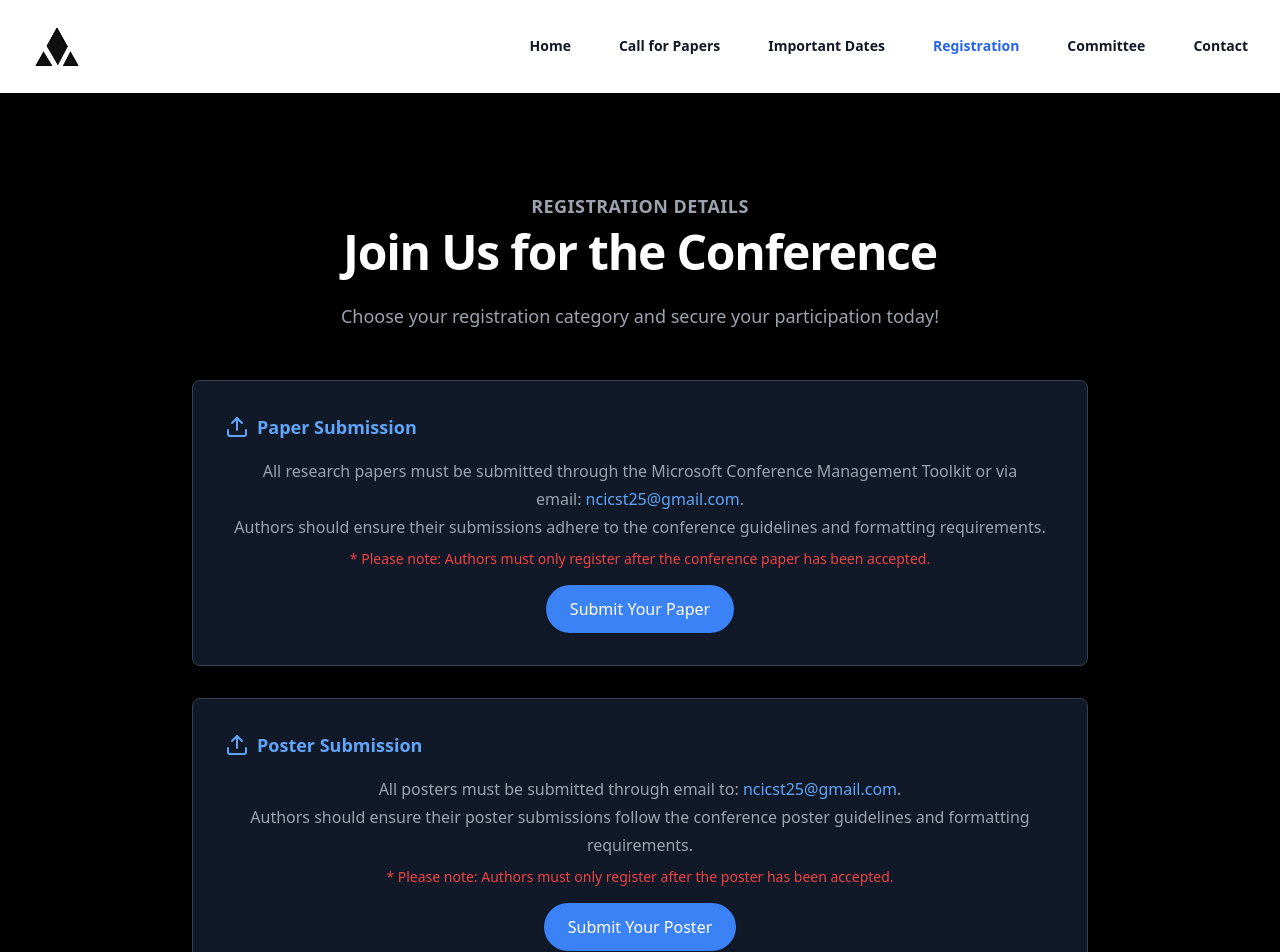
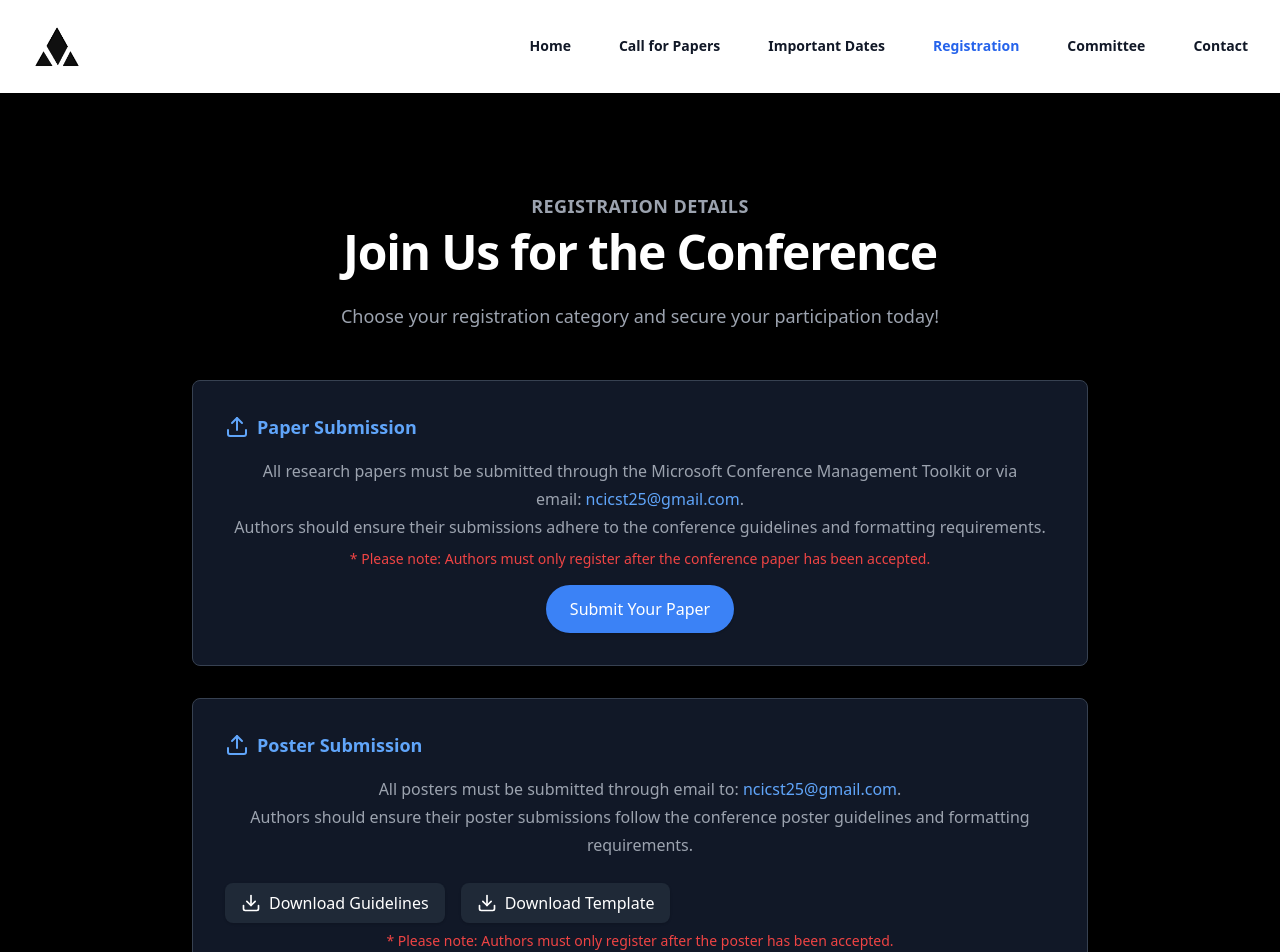
Before and after one commit to GVN101/conference-website, a React (Vite) app in the folder project/: page /registration in a window 1280 px wide. Shown: the top 952 px of the page. Built offline with nearby package versions, Linux system fonts and the light colour scheme.

Commit message:
added template button

```diff
--- a/project/src/pages/Registration.tsx
+++ b/project/src/pages/Registration.tsx
@@ -1,5 +1,5 @@
 
-import { ArrowUpRight, Upload } from 'lucide-react';
+import { ArrowUpRight, Upload, Download } from 'lucide-react';
 import { motion } from 'framer-motion';
 
 interface Category {
@@ -129,6 +129,14 @@ export default function Registration() {
                 <br />
                 Authors should ensure their poster submissions follow the conference poster guidelines and formatting requirements.
               </p>
+              <div className="mt-6 flex flex-col sm:flex-row gap-4">
+              <a href="\images\guidelines_poster.png" download className="flex items-center justify-center bg-gray-800 hover:bg-gray-700 text-white font-medium px-4 py-2 rounded-lg shadow transition">
+                <Download className="mr-2 h-5 w-5" /> Download Guidelines
+              </a>
+              <a href="/images/poster_template.png" download className="flex items-center justify-center bg-gray-800 hover:bg-gray-700 text-white font-medium px-4 py-2 rounded-lg shadow transition">
+                <Download className="mr-2 h-5 w-5" /> Download Template
+              </a>
+              </div>
               <p className="mt-2 text-sm text-red-500 font-medium">
                 * Please note: Authors must only register after the poster has been accepted.
               </p>
@@ -175,3 +183,173 @@ export default function Registration() {
     </div>
   );
 }
+
+// import { ArrowUpRight, Upload, Download } from 'lucide-react';
+// import { motion } from 'framer-motion';
+
+// interface Category {
+//   name: string;
+//   price: string;
+// }
+
+// interface RegistrationType {
+//   type: string;
+//   categories: Category[];
+//   registrationLink?: string;
+// }
+
+// interface RegistrationButtonProps {
+//   link?: string;
+//   isDisabled?: boolean;
+// }
+
+// const registrationTypes: RegistrationType[] = [
+//   {
+//     type: 'Paper Presentation',
+//     categories: [
+//       { name: 'Faculty / Research Scholars', price: '₹1,000.00' },
+//       { name: 'UG / PG students', price: '₹750.00' },
+//       { name: 'Industry / R&D Institutes', price: '₹2,000.00' },
+//     ],
+//     registrationLink: 'https://forms.gle/J1bqNB7tz96GxRrE7',
+//   },
+//   {
+//     type: 'Poster Presentation',
+//     categories: [
+//       { name: 'Faculty / Research Scholars', price: '₹500.00' },
+//       { name: 'UG / PG students', price: '₹250.00' },
+//     ],
+//     registrationLink: 'https://forms.gle/MoX7mfDyo1hGyr1VA',
+//   },
+//   {
+//     type: 'Workshop Registration',
+//     categories: [{ name: 'All participants', price: '₹500.00' }],
+//   },
+// ];
+
+// export default function Registration() {
+//   const RegistrationButton = ({ link, isDisabled }: RegistrationButtonProps) =>
+//     isDisabled ? (
+//       <span className="inline-flex items-center justify-center rounded-md bg-gray-600 px-6 py-3 text-base font-medium text-gray-300 shadow-md w-full cursor-not-allowed">
+//         Available Soon
+//       </span>
+//     ) : (
+//       <a
+//         href={link}
+//         target="_blank"
+//         rel="noopener noreferrer"
+//         className="inline-flex items-center justify-center rounded-md bg-blue-500 px-6 py-3 text-base font-medium text-white shadow-md hover:bg-blue-600 transition-colors duration-300 w-full"
+//       >
+//         Register Now
+//         <ArrowUpRight className="ml-2 h-5 w-5 text-white" />
+//       </a>
+//     );
+
+//   return (
+//     <div className="bg-black py-24 sm:py-32 text-white">
+//       <div className="mx-auto max-w-7xl px-6 lg:px-8">
+//         <div className="mx-auto max-w-4xl lg:text-center">
+//           <h2 className="text-lg font-bold tracking-wide uppercase text-gray-400">Registration Details</h2>
+//           <p className="mt-2 text-4xl font-extrabold tracking-tight sm:text-5xl text-white">
+//             Join Us for the Conference
+//           </p>
+//           <p className="mt-6 text-lg leading-8 text-gray-400">
+//             Choose your registration category and secure your participation today!
+//           </p>
+
+//           {/* Flex container to align both cards */}
+//           <div className="flex flex-col items-center w-full space-y-8 mt-12">
+//             {/* Paper Submission Card */}
+//             <motion.div
+//               initial={{ opacity: 0, y: 30 }}
+//               whileInView={{ opacity: 1, y: 0 }}
+//               transition={{ duration: 0.8, delay: 0.4 }}
+//               viewport={{ once: true }}
+//               className="max-w-4xl w-full rounded-lg bg-gray-900 p-8 shadow-lg hover:shadow-xl transition-shadow duration-300 border border-gray-700 text-gray-200"
+//             >
+//               <h3 className="text-lg font-semibold flex items-center gap-x-2 text-blue-400">
+//                 <Upload className="h-6 w-6 text-blue-400" />
+//                 Paper Submission
+//               </h3>
+//               <p className="mt-4 text-base leading-7 text-gray-400">
+//                 All research papers must be submitted through the Microsoft Conference Management Toolkit or via email:&nbsp;
+//                 <a href="mailto:ncicst25@gmail.com" className="text-blue-400 hover:underline">
+//                   ncicst25@gmail.com
+//                 </a>.
+//                 <br />
+//                 Authors should ensure their submissions adhere to the conference guidelines and formatting requirements.
+//               </p>
+//               <p className="mt-2 text-sm text-red-500 font-medium">
+//                 * Please note: Authors must only register after the conference paper has been accepted.
+//               </p>
+//               <div className="mt-4">
+//                 <a
+//                   href="https://cmt3.research.microsoft.com/NCICST2025"
+//                   target="_blank"
+//                   rel="noopener noreferrer"
+//                   className="inline-block bg-blue-500 text-white font-medium px-6 py-3 rounded-full shadow hover:bg-blue-600 transition"
+//                 >
+//                   Submit Your Paper
+//                 </a>
+//               </div>
+//             </motion.div>
+
+//             {/* Poster Submission Card */}
+//             <motion.div
+//               initial={{ opacity: 0, y: 30 }}
+//               whileInView={{ opacity: 1, y: 0 }}
+//               transition={{ duration: 0.8, delay: 0.6 }}
+//               viewport={{ once: true }}
+//               className="max-w-4xl w-full rounded-lg bg-gray-900 p-8 shadow-lg hover:shadow-xl transition-shadow duration-300 border border-gray-700 text-gray-200"
+//             >
+//               <h3 className="text-lg font-semibold flex items-center gap-x-2 text-blue-400">
+//                 <Upload className="h-6 w-6 text-blue-400" />
+//                 Poster Submission
+//               </h3>
+//               <p className="mt-4 text-base leading-7 text-gray-400">
+//                 All posters must be submitted through email to:&nbsp;
+//                 <a href="mailto:ncicst25@gmail.com" className="text-blue-400 hover:underline">
+//                   ncicst25@gmail.com
+//                 </a>.
+//                 <br />
+//                 Authors should ensure their poster submissions follow the conference poster guidelines and formatting requirements.
+//               </p>
+
+//               {/* Download Buttons */}
+//               <div className="mt-6 flex flex-col sm:flex-row gap-4">
+//                 <a
+//                   href="https://yourwebsite.com/poster-guidelines.pdf"
+//                   target="_blank"
+//                   rel="noopener noreferrer"
+//                   className="flex items-center justify-center bg-gray-800 hover:bg-gray-700 text-white font-medium px-4 py-2 rounded-lg shadow transition"
+//                 >
+//                   <Download className="mr-2 h-5 w-5" /> Download Guidelines
+//                 </a>
+//                 <a
+//                   href="https://yourwebsite.com/poster-template.pdf"
+//                   target="_blank"
+//                   rel="noopener noreferrer"
+//                   className="flex items-center justify-center bg-gray-800 hover:bg-gray-700 text-white font-medium px-4 py-2 rounded-lg shadow transition"
+//                 >
+//                   <Download className="mr-2 h-5 w-5" /> Download Template
+//                 </a>
+//               </div>
+
+//               <p className="mt-2 text-sm text-red-500 font-medium">
+//                 * Please note: Authors must only register after the poster has been accepted.
+//               </p>
+//               <div className="mt-4">
+//                 <a
+//                   href="mailto:ncicst25@gmail.com?subject=Poster Submission&body=Dear Organizing Team,%0D%0A%0D%0A I would like to submit my poster for the conference. Please find the attached poster.%0D%0A%0D%0ARegards,%0D%0A[Your Name]"
+//                   className="inline-block bg-blue-500 text-white font-medium px-6 py-3 rounded-full shadow hover:bg-blue-600 transition"
+//                 >
+//                   Submit Your Poster
+//                 </a>
+//               </div>
+//             </motion.div>
+//           </div>
+//         </div>
+//       </div>
+//     </div>
+//   );
+// }
```
Also changed, not shown: project/public/images/guidelines_poster.png (added), project/public/images/poster_template.png (added).
